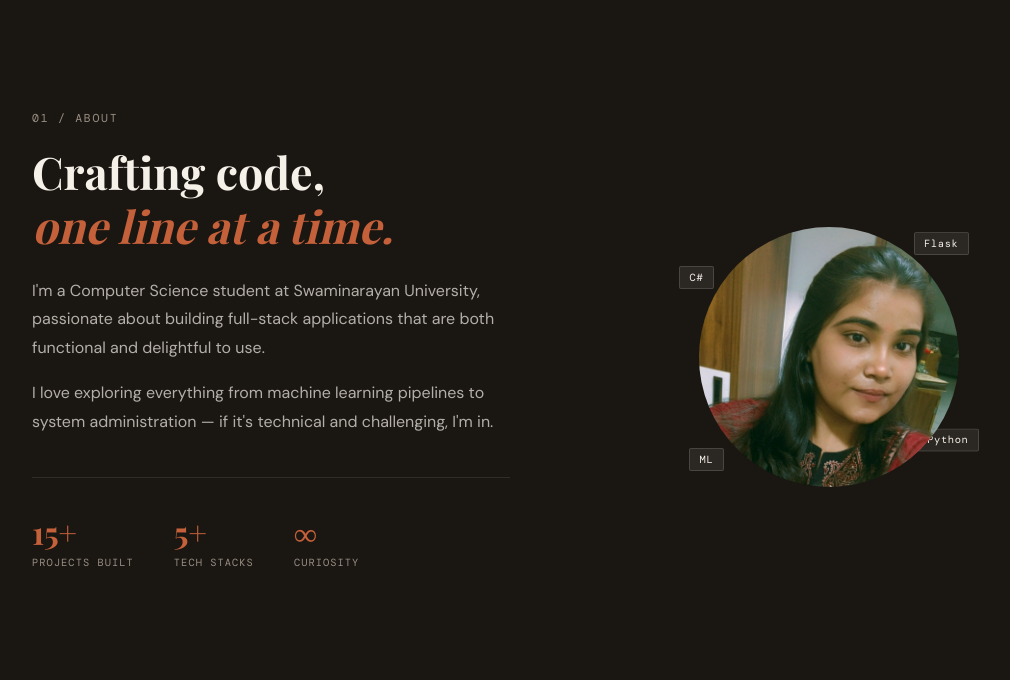
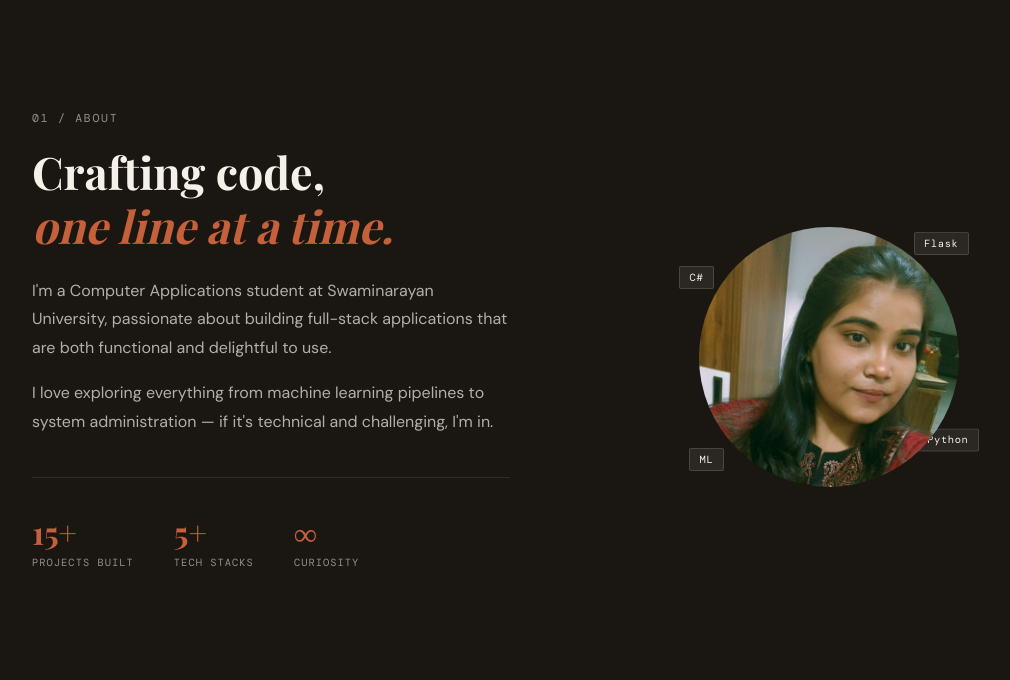
Before and after one commit to shreyapatel1106/portfolio, a Flask app: page / in a window 1280 px wide. Shown: the part 801-1481 px from the top of the page, without its empty margins (90-1100 px from the left). Run offline with Flask 3, Linux system fonts and the light colour scheme; some web fonts are replaced.

Commit message:
update portfplio

```diff
--- a/app.py
+++ b/app.py
@@ -4,7 +4,7 @@ import os
 from datetime import datetime
 
 app = Flask(__name__)
-DB_PATH = "/tmp/portfolio.db"
+DB_PATH =DB_PATH = os.path.join(os.path.dirname(__file__), 'portfolio.db')
 
 def init_db():
     conn = sqlite3.connect(DB_PATH)
--- a/templates/index.html
+++ b/templates/index.html
@@ -65,7 +65,7 @@
     <div class="about-grid">
       <div class="about-text reveal">
         <h2>Crafting code,<br /><em>one line at a time.</em></h2>
-        <p>I'm a Computer Science student at Swaminarayan University, passionate about building full-stack applications that are both functional and delightful to use.</p>
+        <p>I'm a Computer Applications student at Swaminarayan University, passionate about building full-stack applications that are both functional and delightful to use.</p>
         <p>I love exploring everything from machine learning pipelines to system administration — if it's technical and challenging, I'm in.</p>
         <div class="about-stats">
           <div class="stat"><span class="stat-num">15+</span><span class="stat-label">Projects Built</span></div>
```
Also changed, not shown: portfolio.db.
